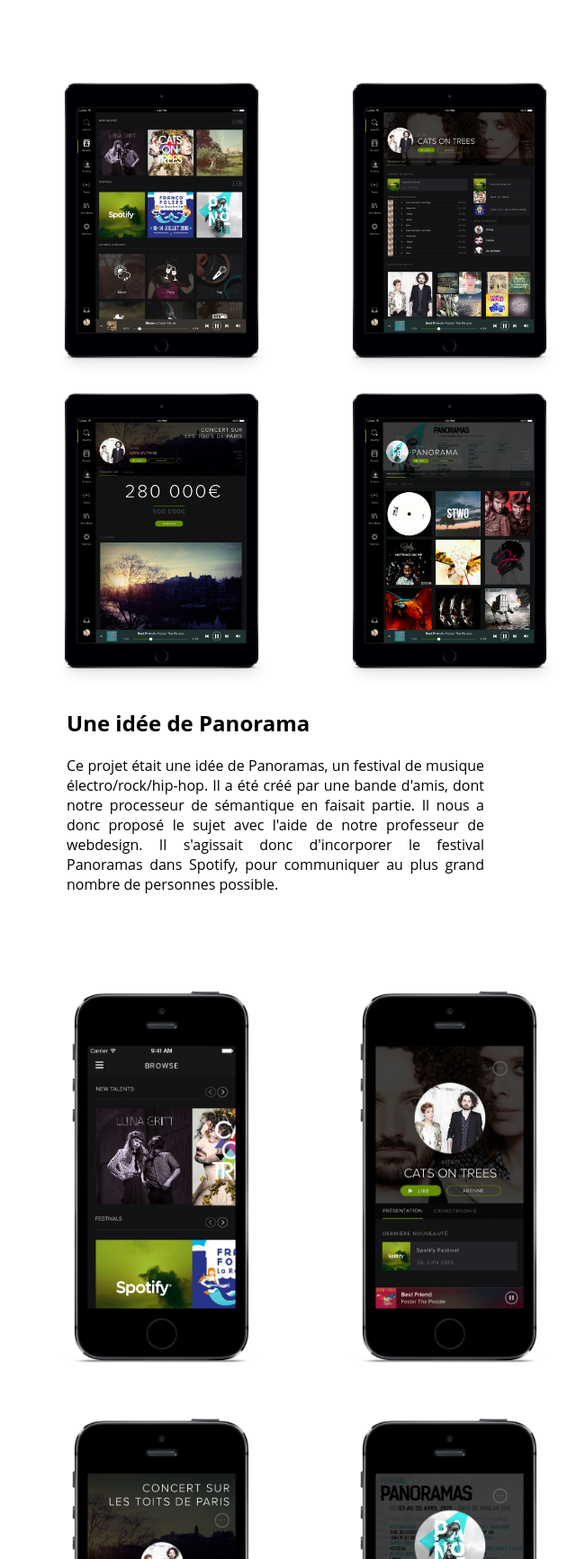
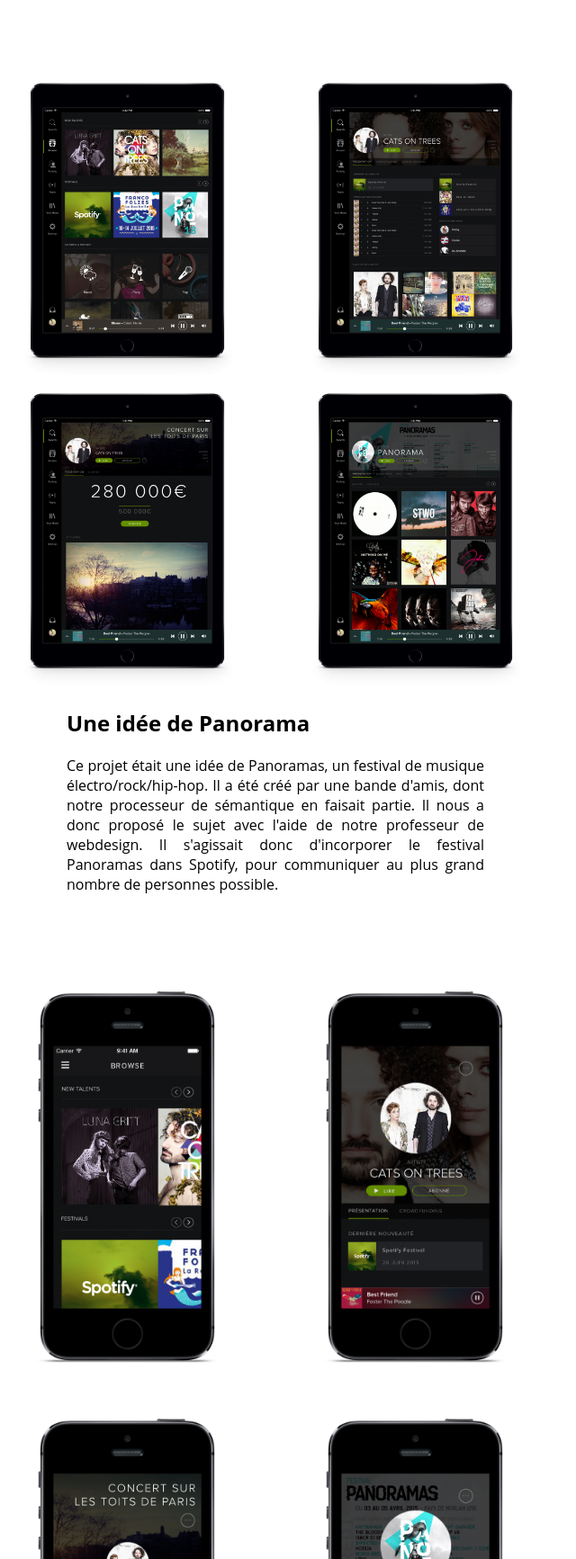
Before and after one commit to JustineGaudin/portfolio, a website built with Parcel: page spotify.html in a window 1280 px wide. Shown: the part 1067-2800 px from the top of the page at 90% size, without its empty margins (334-974 px from the left). Built offline with nearby package versions, Linux system fonts and the light colour scheme.

Commit message:
Update spotify.html

```diff
--- a/spotify.html
+++ b/spotify.html
@@ -67,13 +67,13 @@
 			<p>Le concept donc est réparti en trois points : identifier et financer les artistes en utilisant le crowdfunding; promouvoir
 			ces artistes grâce aux fonds récoltés pour organiser des concerts physiques; proposer aux utilisateurs de suivre ou d’aller
 			à des festivals, qui seront en partenariats avec Spotify.</p>
-				<img style="width: 20%; margin-left: 30%"
+				<img style="width: 20%; margin-left: 27%"
 						src="img/S-mockup-tab1.png"
 						alt="Mockup Tab Spotify">
 				<img style="width: 20%; margin-left: 5%"
 						src="img/S-mockup-tab2.png"
 						alt="Mockup Tab Spotify">
-				<img style="width: 20%; margin-left: 30%"
+				<img style="width: 20%; margin-left: 27%"
 						src="img/S-mockup-tab3.png"
 						alt="Mockup Tab Spotify">
 				<img style="width: 20%; margin-left: 5%"
@@ -84,13 +84,13 @@
 		<section>
 			<h2>Une idée de Panorama</h2>
 			<p>Ce projet était une idée de Panoramas, un festival de musique électro/rock/hip-hop. Il a été créé par une bande d'amis, dont notre processeur de sémantique en faisait partie. Il nous a donc proposé le sujet avec l'aide de notre professeur de webdesign. Il s'agissait donc d'incorporer le festival Panoramas dans Spotify, pour communiquer au plus grand nombre de personnes possible.</p>
-			<img style="width: 20%; margin-left: 30%"
+			<img style="width: 20%; margin-left: 27%"
 				src="img/S-mockup-mob1.png"
 				alt="Mockup Tab Spotify">
 			<img style="width: 20%; margin-left: 5%"
 				src="img/S-mockup-mob2.png"
 				alt="Mockup Tab Spotify">
-			<img style="width: 20%; margin-left: 30%"
+			<img style="width: 20%; margin-left: 27%"
 				src="img/S-mockup-mob3.png"
 				lt="Mockup Tab Spotify">
 			<img style="width: 20%; margin-left: 5%"
```
